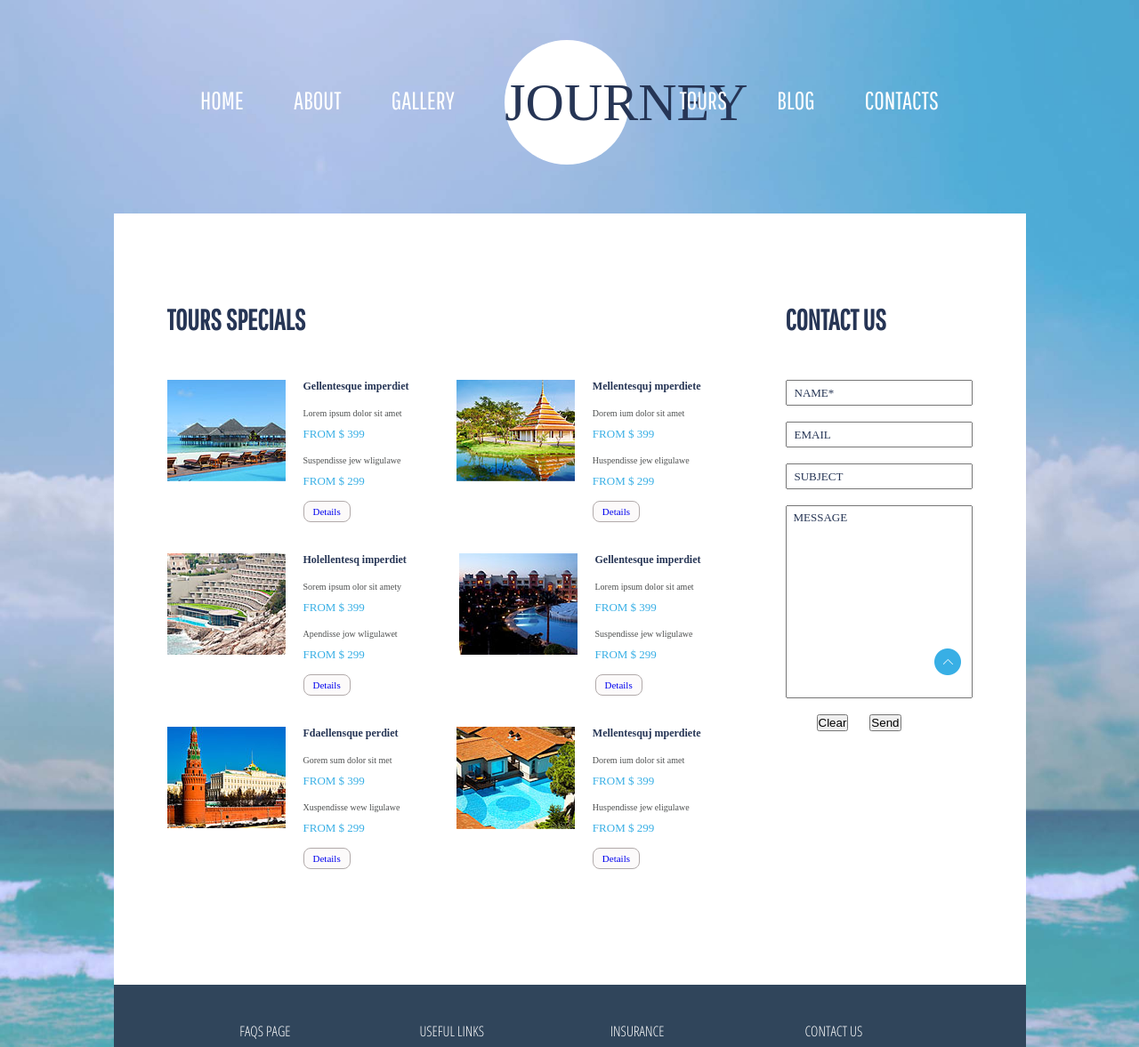
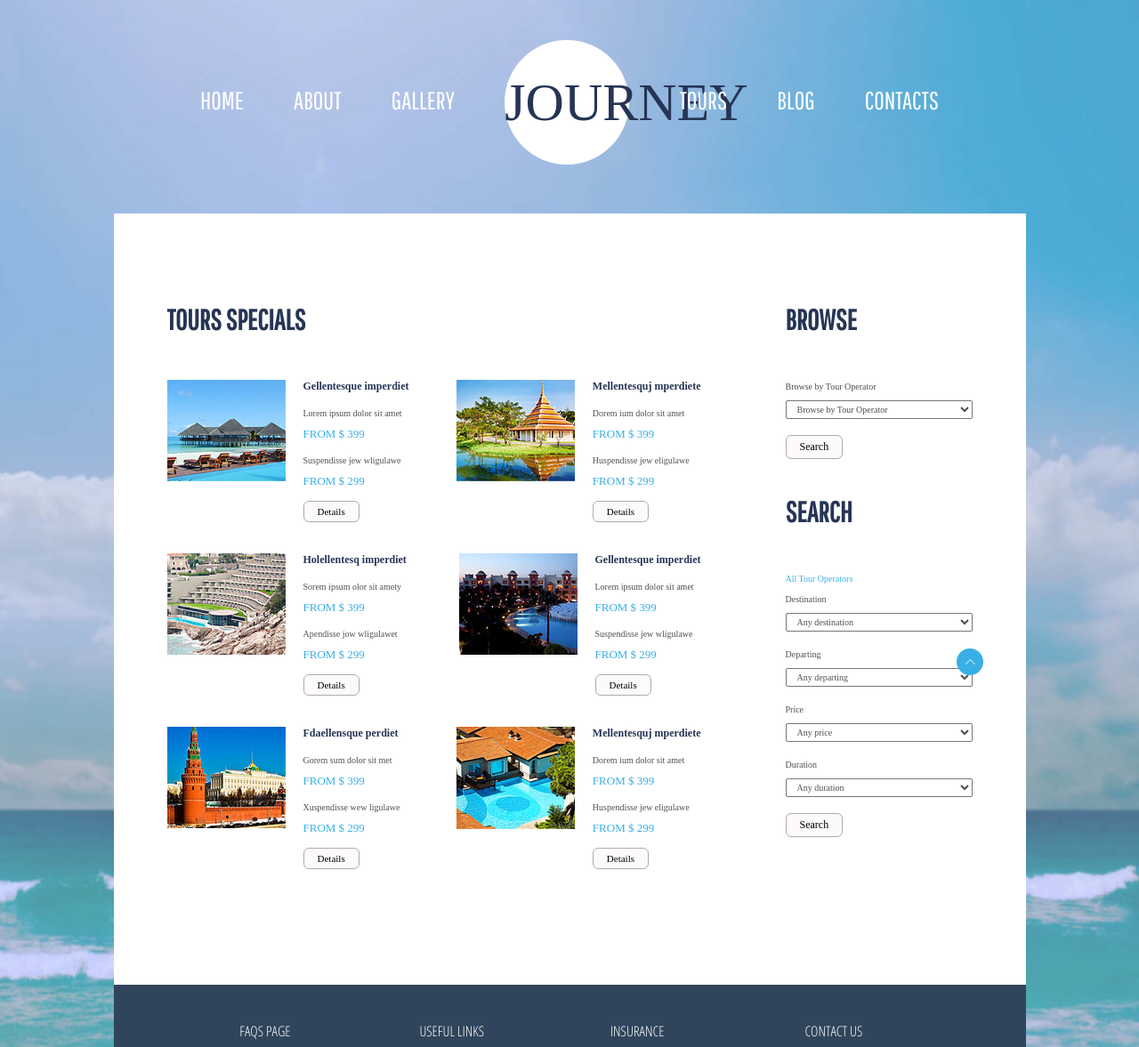
Before and after one commit to vitozv/FE-Course, a plain HTML site: page homeworks/homework 7/files/Tours-1024.html in a window 1280 px wide. Shown: the top 1177 px of the page at 89% size. Drawn offline with Linux system fonts and the light colour scheme; a web font is replaced by a local one.

Commit message:
hw7 ready

```diff
--- a/homeworks/homework 7/files/Tours-1024.html
+++ b/homeworks/homework 7/files/Tours-1024.html
@@ -8,7 +8,7 @@
     <link href="https://fonts.googleapis.com/css?family=Pathway+Gothic+One" rel="stylesheet">
     <link href="https://fonts.googleapis.com/css?family=Open+Sans+Condensed:300" rel="stylesheet">
     <link rel="stylesheet" href="css/Tours-1024.css">
-    <title>Contacts-1024</title>
+    <title>Tours-1024</title>
 </head>
 
 <body>
@@ -53,7 +53,7 @@
     <main>
         <section class="tours">
             <h2>Tours Specials</h2>
-            <wrapper class="gallery">
+            <div class="gallery">
                 <figure class="gallery-item">
                     <img src="img/gal1.jpg" alt="beach">
                     <figcaption class="gallery-caption">
@@ -62,7 +62,7 @@
                         <p class="price">From $ 399</p>
                         <p>Suspendisse jew wligulawe</p>
                         <p class="price">From $ 299</p>
-                        <a href="#" class="details-btn">Details</a>
+                        <a href="#" class="button">Details</a>
                     </figcaption>
                 </figure>
                 <figure class="gallery-item">
@@ -73,7 +73,7 @@
                         <p class="price">From $ 399</p>
                         <p>Huspendisse jew eligulawe</p>
                         <p class="price">From $ 299</p>
-                        <a href="#" class="details-btn">Details</a>
+                        <a href="#" class="button">Details</a>
                     </figcaption>
                 </figure>
                 <figure class="gallery-item">
@@ -84,7 +84,7 @@
                         <p class="price">From $ 399</p>
                         <p>Apendisse jow wligulawet</p>
                         <p class="price">From $ 299</p>
-                        <a href="#" class="details-btn">Details</a>
+                        <a href="#" class="button">Details</a>
                     </figcaption>
                 </figure>
                 <figure class="gallery-item">
@@ -95,7 +95,7 @@
                         <p class="price">From $ 399</p>
                         <p>Suspendisse jew wligulawe</p>
                         <p class="price">From $ 299</p>
-                        <a href="#" class="details-btn">Details</a>
+                        <a href="#" class="button">Details</a>
                     </figcaption>
                 </figure>
                 <figure class="gallery-item">
@@ -106,7 +106,7 @@
                         <p class="price">From $ 399</p>
                         <p>Xuspendisse wew ligulawe</p>
                         <p class="price">From $ 299</p>
-                        <a href="#" class="details-btn">Details</a>
+                        <a href="#" class="button">Details</a>
                     </figcaption>
                 </figure>
                 <figure class="gallery-item">
@@ -117,20 +117,65 @@
                         <p class="price">From $ 399</p>
                         <p>Huspendisse jew eligulawe</p>
                         <p class="price">From $ 299</p>
-                        <a href="#" class="details-btn">Details</a>
+                        <a href="#" class="button">Details</a>
                     </figcaption>
                 </figure>
-            </wrapper>
+            </div>
         </section>
-        <section class="contact-form">
-            <h2>contact us</h2>
+        <section class="form-block">
+            <h2>Browse</h2>
+            <p>Browse by Tour Operator</p>
             <form action="#" method="post">
-                <input type="text" name="name" placeholder="NAME*" required>
-                <input type="email" name="email" placeholder="EMAIL">
-                <input type="text" name="subject" placeholder="SUBJECT">
-                <textarea name="message" placeholder="MESSAGE" rows="11"></textarea>
-                <button type="reset">Clear</button>
-                <button type="submit">Send</button>
+                <select class="select-form" name="Operator">
+                    <option disabled selected>Browse by Tour Operator</option>
+                    <option value = "1">Sputnik Kiev</option>
+                    <option value = "2">Avant</option>
+                    <option value = "3">Check Tour</option>   <option value = "4">Egypt Center</option>
+                    <option value = "5">Apolo Tours</option>
+                    <option value = "6">Veneya</option>
+                    <option value = "7">Antares</option>
+                </select>
+                <button class="button" type="submit">Search</button>
+            </form>
+            <h2>Search</h2>
+            <p class="blue">All Tour Operators</p>
+            <form action="#" method="post">
+                <label for="Destination">Destination</label>
+                <select class="select-form" name="Destination" id="Destination">
+                    <option value = "1">Any destination</option>
+                    <option value = "2">Egypt</option>
+                    <option value = "3">Asia</option>
+                    <option value = "4">Egypt</option>
+                    <option value = "5">Near East</option>
+                    <option value = "6">Islands</option>
+                </select>
+                <label for="Departing">Departing</label>
+                <select class="select-form" name="Departing" id="Departing">
+                    <option value = "1">Any departing</option>
+                    <option value = "2">Kiev</option>
+                    <option value = "3">Lviv</option>
+                    <option value = "4">Dnipro</option>
+                    <option value = "5">Kharkiv</option>
+                    <option value = "6">Odessa</option>
+                </select>
+                <label for="Price">Price</label>
+                <select class="select-form" name="Price" id="Price">
+                    <option value = "1">Any price</option>
+                    <option value = "2">300-500 USD</option>
+                    <option value = "3">500-1000 USD</option>
+                    <option value = "4">1000-2000 USD</option>
+                    <option value = "5">2000-5000 USD</option>
+                    <option value = "6">5000 + USD</option>
+                </select>
+                <label for="Duration">Duration</label>
+                <select class="select-form" name="Duration" id="Duration">
+                    <option value = "1">Any duration</option>
+                    <option value = "2">3-5 days</option>
+                    <option value = "3">5-10 days</option>
+                    <option value = "4">10-20 days</option>
+                    <option value = "5">20 + days</option>
+                </select>
+                <button class="button" type="submit">Search</button>
             </form>
         </section>
     </main>
--- a/homeworks/homework 7/files/css/Tours-1024.css
+++ b/homeworks/homework 7/files/css/Tours-1024.css
@@ -14,7 +14,7 @@ nav {
     display: block;
     position: fixed;
     bottom: 40px;
-    right: 180px;
+    right: 155px;
     transition: 0.3s;
 }
 
@@ -135,10 +135,9 @@ h3 {
     line-height: 15px;
     color: #263555;
     margin-bottom: 15px;
-
 }
 
-p {
+p, label {
     font-family: 'Arial regular';
     font-size: 10px;
     line-height: 15px;
@@ -155,18 +154,23 @@ p {
     margin-bottom: 15px;
 }
 
-.details-btn {
+.blue {
+    color: #38afe5;
+}
+
+.button {
     display: inline-block;
-    padding: 5px 10px 5px 10px;
+    padding: 5px 15px 5px 15px;
     background-color: #fcfafa;
     border: 1px solid #b1aaaa;
-    border-radius: 8px;
+    border-radius: 6px;
     font-family: 'Arial regular';
     font-size: 11px;
+    color: black;
     text-decoration: none;
 }
 
-.details-btn:hover {
+.button:hover {
     background-color: #38afe5;
     color: white;
     border-color: #fcfafa;
@@ -203,36 +207,33 @@ img {
     margin-bottom: 0px;
 }
 
-.contact-form {
+.form-block {
     flex-basis: 210px;
 }
 
-input::placeholder, textarea::placeholder {
-    font-family: "Arial regular";
-    font-size: 13px;
-    color: #263555;
-}
-
-input, textarea {
+.select-form {
     display: block;
     width: 100%;
     font-family: 'Arial regular';
-    font-size: 13px;
-    line-height: 19px;
+    font-size: 10px;
+    line-height: 15px;
     color: #4e5050;
     padding: 3px 8px 3px 8px;
     margin-bottom: 18px;
-    resize: none;
 }
 
-
-
-button[type="reset"] {
-    margin-left: 35px;
+form > .button {
+    font-size: 12px;
+    cursor: pointer;
+    margin-bottom: 20px;
 }
 
-button[type="submit"] {
-    margin-left: 20px;
+form + h2 {
+    margin-top: 20px;
+}
+
+label {
+    display: block;
 }
 
 footer {
```
Also changed, not shown: homeworks/homework 7/files/img/fig1.jpg (deleted), homeworks/homework 7/files/img/fig2.jpg (deleted), homeworks/homework 7/files/img/fig3.jpg (deleted), homeworks/homework 7/files/img/fig4.jpg (deleted), homeworks/homework 7/files/img/fig5.jpg (deleted), homeworks/homework 7/files/img/fig6.jpg (deleted), homeworks/homework 7/files/img/fig7.jpg (deleted), homeworks/homework 7/files/img/fig8.jpg (deleted), homeworks/homework 7/files/img/fig9.jpg (deleted), homeworks/homework 7/files/img/list1.png (deleted), homeworks/homework 7/files/img/list2.png (deleted), homeworks/homework 7/files/img/list3.png (deleted), homeworks/homework 7/files/img/listarrow.png (deleted), homeworks/homework 7/files/img/main.jpg (deleted), 1 other file.
